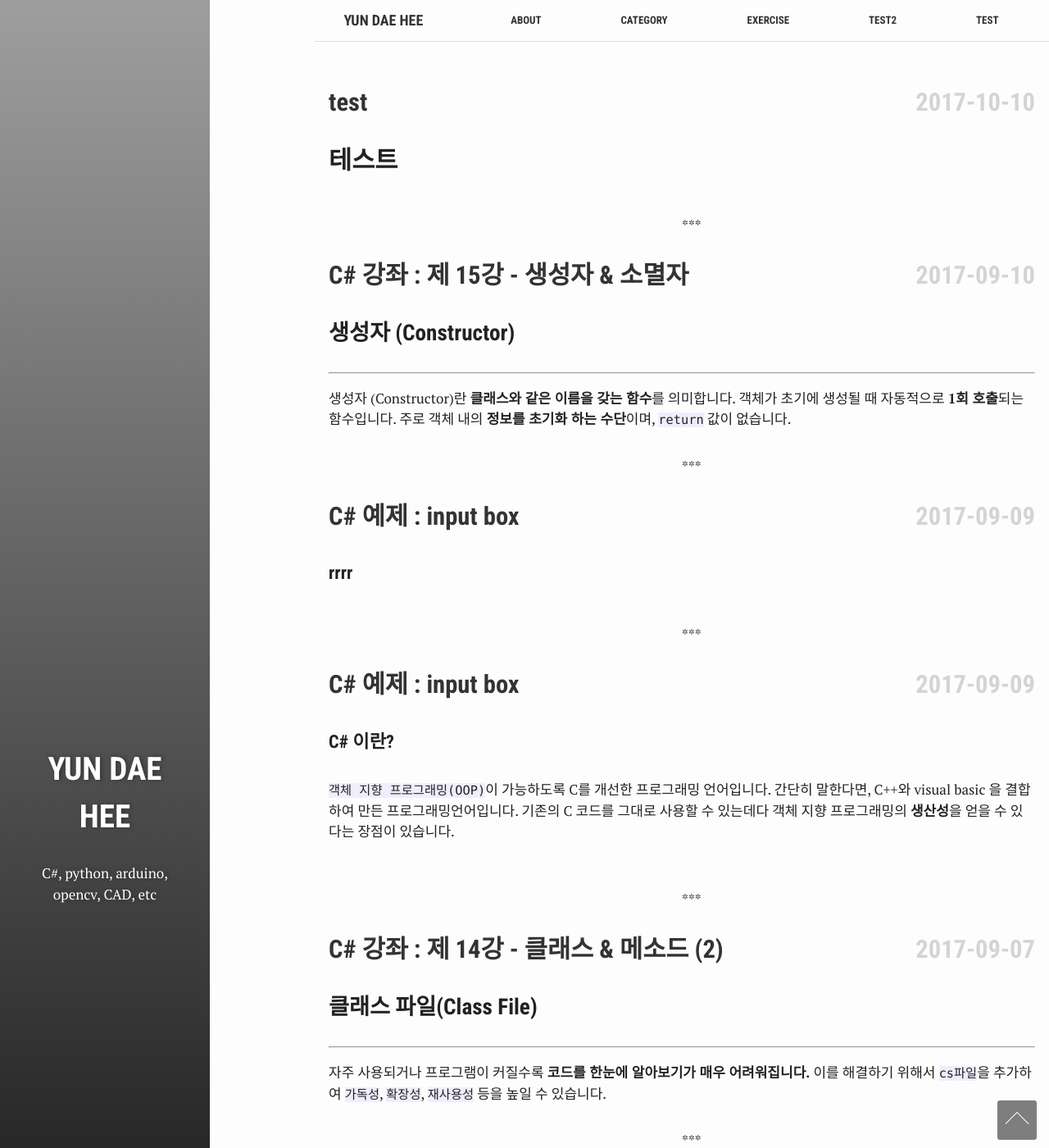
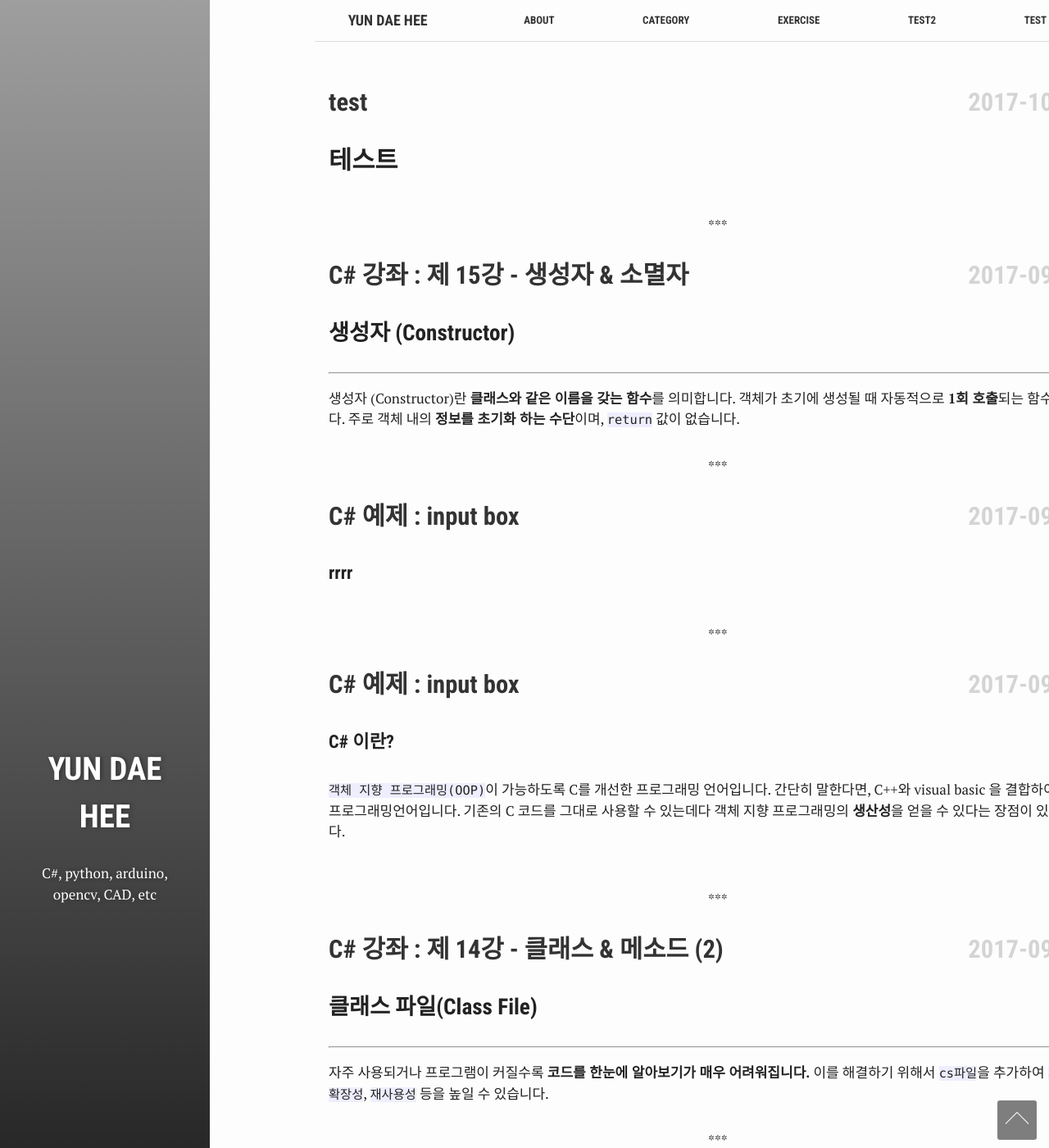
Before and after one commit to test076923/test076923.github.io, a Jekyll site: the page built from index.html, in a window 1280 px wide and 1400 px high. Shown: the whole window at 82% size. Built offline with Jekyll 4.4.1, drawn with Linux system fonts in a browser that asks for light colours; comment, search, counter and statistics services are not loaded.

Commit message:
Update _variables.scss

```diff
--- a/assets/_sass/_variables.scss
+++ b/assets/_sass/_variables.scss
@@ -4,7 +4,7 @@
 $sm-break-point: 320px;
 
 $aside-width: 20%;
-$content-wrapper-width: 70%;
+$content-wrapper-width: 75%;
 $article-max-width: 1200px;
 $post-margin-left: 30%;
 
```
